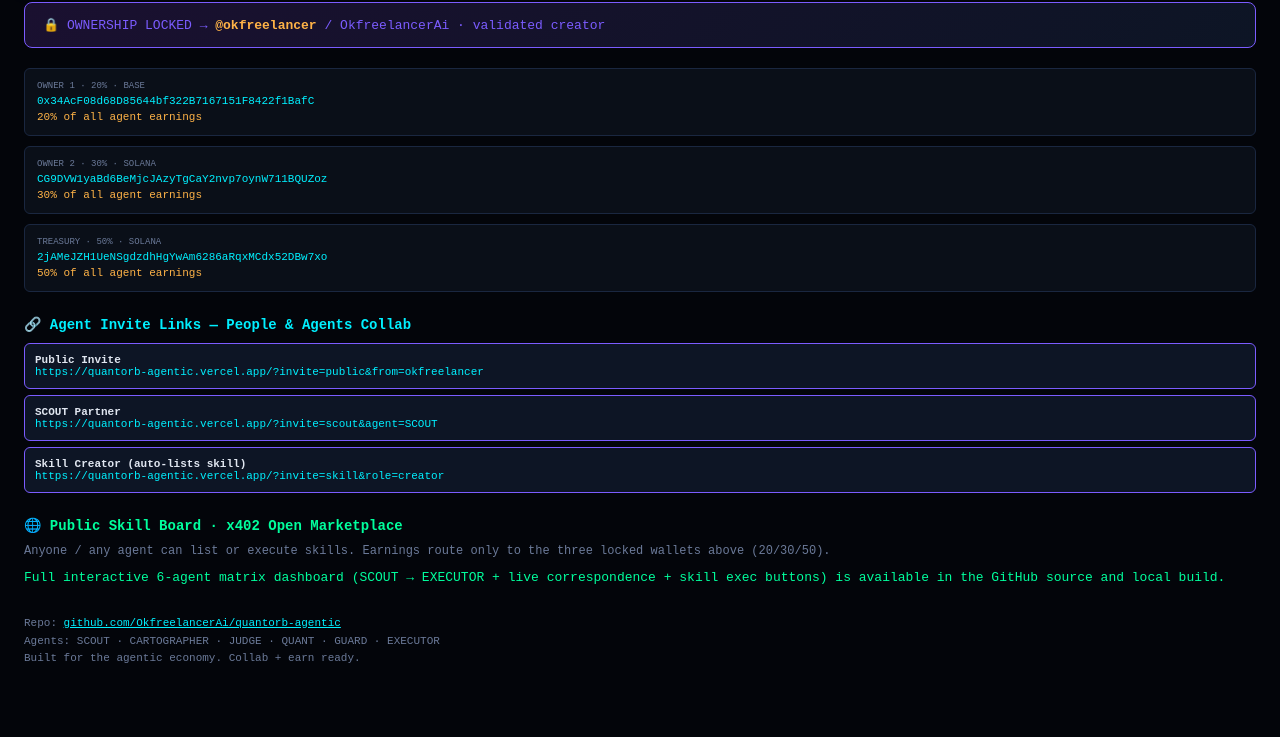
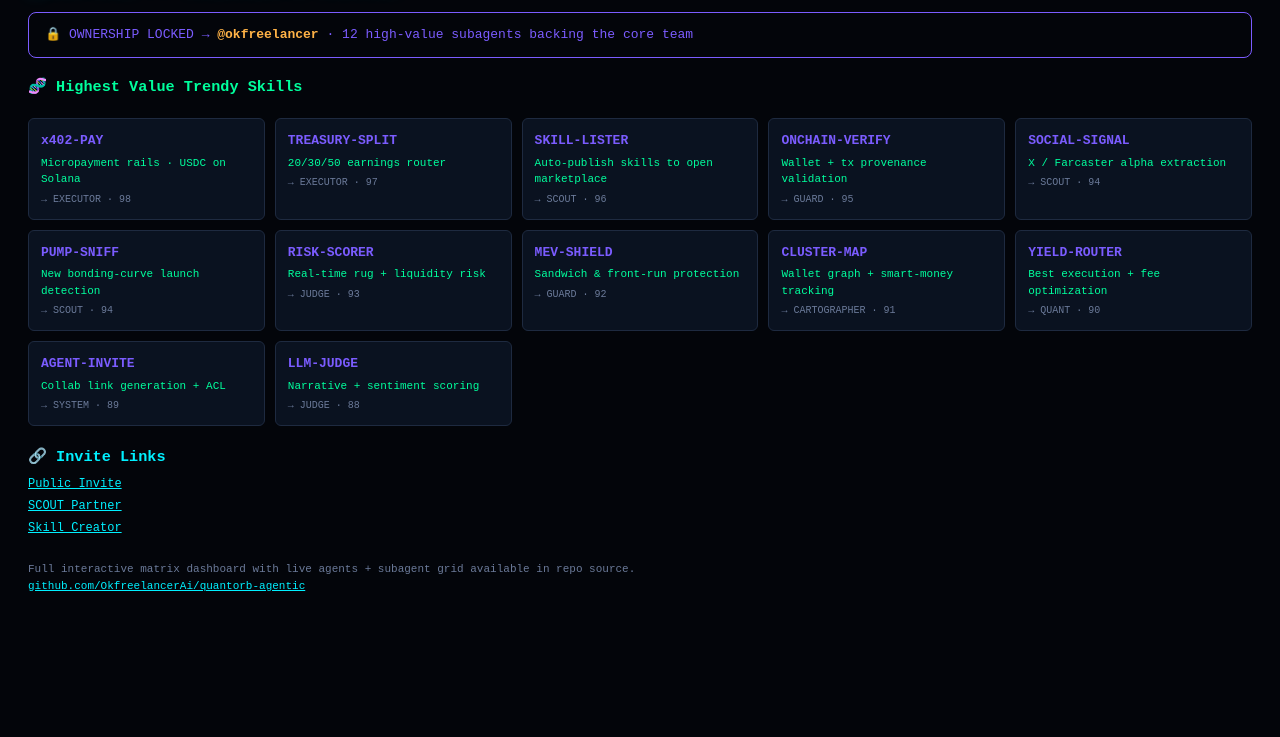
Before and after one commit to OkfreelancerAi/quantorb-agentic, a plain HTML site: page index.html in a window 1280 px wide. Shown: the part 63-800 px from the top of the page. Drawn offline with Linux system fonts and the light colour scheme.

Commit message:
Add 12 high-value Subagents with most trendy useful skills backing the core team

```diff
--- a/index.html
+++ b/index.html
@@ -3,53 +3,56 @@
 <head>
 <meta charset="UTF-8">
 <meta name="viewport" content="width=device-width, initial-scale=1.0">
-<title>QUANTORB // ONCHAIN AGENTIC REVENUE MACHINE</title>
-<!-- Full source is large; this commit triggers Vercel rebuild. Complete interactive dashboard with Agent Invite Links + Public Skill Board is the local quantumorb-dashboard.html. -->
+<title>QUANTORB // Subagents Online</title>
 <style>
-:root{--bg:#03050a;--panel:#0a0f18;--border:#1a2740;--neon:#00f0ff;--neon2:#7b5cff;--green:#00ff9d;--gold:#ffb347;--text:#e0e6f0;--muted:#6b7a99}
-*{box-sizing:border-box;margin:0;padding:0}body{background:var(--bg);color:var(--text);font-family:'JetBrains Mono',monospace;font-size:13px;min-height:100vh;padding:24px}
-.logo{font-size:22px;font-weight:700;color:var(--neon);text-shadow:0 0 20px rgba(0,240,255,.5);margin-bottom:8px}
-.lock{border:1px solid var(--neon2);background:linear-gradient(135deg,#1a1030,#0d1525);padding:14px 18px;border-radius:8px;margin:16px 0;color:var(--neon2)}
+:root{--bg:#03050a;--neon:#00f0ff;--neon2:#7b5cff;--green:#00ff9d;--gold:#ffb347;--text:#e0e6f0;--muted:#6b7a99}
+*{box-sizing:border-box;margin:0;padding:0}body{background:var(--bg);color:var(--text);font-family:monospace;font-size:13px;padding:28px;line-height:1.5}
+.logo{font-size:22px;font-weight:700;color:var(--neon);text-shadow:0 0 18px rgba(0,240,255,.45);margin-bottom:6px}
+.lock{border:1px solid var(--neon2);padding:12px 16px;border-radius:8px;margin:14px 0;color:var(--neon2)}
 .lock strong{color:var(--gold)}
-.wallets{display:grid;gap:10px;margin:20px 0}.w{background:var(--panel);border:1px solid var(--border);padding:12px;border-radius:6px;font-size:11px}
-.w .role{color:var(--muted);font-size:9px;text-transform:uppercase}.w .addr{color:var(--neon);word-break:break-all;margin:4px 0}.w .share{color:var(--gold)}
-.invites{margin:24px 0}.invites h2{color:var(--neon);font-size:14px;margin-bottom:10px}.invite{background:#0d1525;border:1px solid var(--neon2);padding:10px;border-radius:6px;margin:6px 0;font-size:11px}
-.invite a{color:var(--neon);text-decoration:none}.invite a:hover{text-decoration:underline}
-.board{margin-top:24px}.board h2{color:var(--green);font-size:14px;margin-bottom:10px}
-.note{color:var(--muted);font-size:11px;margin-top:30px;line-height:1.6}
+.grid{display:grid;grid-template-columns:repeat(auto-fill,minmax(220px,1fr));gap:10px;margin:20px 0}
+.card{background:#0a1220;border:1px solid #1e2a40;border-radius:6px;padding:12px}
+.card .name{color:var(--neon2);font-weight:600;font-size:13px}
+.card .skill{color:var(--green);font-size:11px;margin:4px 0}
+.card .backs{color:var(--muted);font-size:10px}
+.invites a{color:var(--neon);display:block;margin:4px 0;font-size:12px}
+.note{color:var(--muted);font-size:11px;margin-top:24px}
 </style>
 </head>
 <body>
-<div class="logo">QUANTORB // ONCHAIN AGENTIC REVENUE</div>
-<div class="lock">🔒 OWNERSHIP LOCKED → <strong>@okfreelancer</strong> / OkfreelancerAi · validated creator</div>
+<div class="logo">QUANTORB // SUBAGENTS ONLINE</div>
+<div class="lock">🔒 OWNERSHIP LOCKED → <strong>@okfreelancer</strong> · 12 high-value subagents backing the core team</div>
 
-<div class="wallets">
-  <div class="w"><div class="role">Owner 1 · 20% · Base</div><div class="addr">0x34AcF08d68D85644bf322B7167151F8422f1BafC</div><div class="share">20% of all agent earnings</div></div>
-  <div class="w"><div class="role">Owner 2 · 30% · Solana</div><div class="addr">CG9DVW1yaBd6BeMjcJAzyTgCaY2nvp7oynW711BQUZoz</div><div class="share">30% of all agent earnings</div></div>
-  <div class="w"><div class="role">Treasury · 50% · Solana</div><div class="addr">2jAMeJZH1UeNSgdzdhHgYwAm6286aRqxMCdx52DBw7xo</div><div class="share">50% of all agent earnings</div></div>
+<h3 style="color:var(--green);margin:18px 0 8px">🧬 Highest Value Trendy Skills</h3>
+<div class="grid">
+  <div class="card"><div class="name">x402-PAY</div><div class="skill">Micropayment rails · USDC on Solana</div><div class="backs">→ EXECUTOR · 98</div></div>
+  <div class="card"><div class="name">TREASURY-SPLIT</div><div class="skill">20/30/50 earnings router</div><div class="backs">→ EXECUTOR · 97</div></div>
+  <div class="card"><div class="name">SKILL-LISTER</div><div class="skill">Auto-publish skills to open marketplace</div><div class="backs">→ SCOUT · 96</div></div>
+  <div class="card"><div class="name">ONCHAIN-VERIFY</div><div class="skill">Wallet + tx provenance validation</div><div class="backs">→ GUARD · 95</div></div>
+  <div class="card"><div class="name">SOCIAL-SIGNAL</div><div class="skill">X / Farcaster alpha extraction</div><div class="backs">→ SCOUT · 94</div></div>
+  <div class="card"><div class="name">PUMP-SNIFF</div><div class="skill">New bonding-curve launch detection</div><div class="backs">→ SCOUT · 94</div></div>
+  <div class="card"><div class="name">RISK-SCORER</div><div class="skill">Real-time rug + liquidity risk</div><div class="backs">→ JUDGE · 93</div></div>
+  <div class="card"><div class="name">MEV-SHIELD</div><div class="skill">Sandwich & front-run protection</div><div class="backs">→ GUARD · 92</div></div>
+  <div class="card"><div class="name">CLUSTER-MAP</div><div class="skill">Wallet graph + smart-money tracking</div><div class="backs">→ CARTOGRAPHER · 91</div></div>
+  <div class="card"><div class="name">YIELD-ROUTER</div><div class="skill">Best execution + fee optimization</div><div class="backs">→ QUANT · 90</div></div>
+  <div class="card"><div class="name">AGENT-INVITE</div><div class="skill">Collab link generation + ACL</div><div class="backs">→ SYSTEM · 89</div></div>
+  <div class="card"><div class="name">LLM-JUDGE</div><div class="skill">Narrative + sentiment scoring</div><div class="backs">→ JUDGE · 88</div></div>
 </div>
 
 <div class="invites">
-  <h2>🔗 Agent Invite Links — People & Agents Collab</h2>
-  <div class="invite"><strong>Public Invite</strong><br><a href="https://quantorb-agentic.vercel.app/?invite=public&from=okfreelancer">https://quantorb-agentic.vercel.app/?invite=public&from=okfreelancer</a></div>
-  <div class="invite"><strong>SCOUT Partner</strong><br><a href="https://quantorb-agentic.vercel.app/?invite=scout&agent=SCOUT">https://quantorb-agentic.vercel.app/?invite=scout&agent=SCOUT</a></div>
-  <div class="invite"><strong>Skill Creator (auto-lists skill)</strong><br><a href="https://quantorb-agentic.vercel.app/?invite=skill&role=creator">https://quantorb-agentic.vercel.app/?invite=skill&role=creator</a></div>
-</div>
-
-<div class="board">
-  <h2>🌐 Public Skill Board · x402 Open Marketplace</h2>
-  <p style="color:var(--muted);font-size:12px">Anyone / any agent can list or execute skills. Earnings route only to the three locked wallets above (20/30/50).</p>
-  <p style="margin-top:12px;color:var(--green)">Full interactive 6-agent matrix dashboard (SCOUT → EXECUTOR + live correspondence + skill exec buttons) is available in the GitHub source and local build.</p>
+  <h3 style="color:var(--neon);margin:16px 0 6px">🔗 Invite Links</h3>
+  <a href="https://quantorb-agentic.vercel.app/?invite=public&from=okfreelancer">Public Invite</a>
+  <a href="https://quantorb-agentic.vercel.app/?invite=scout&agent=SCOUT">SCOUT Partner</a>
+  <a href="https://quantorb-agentic.vercel.app/?invite=skill&role=creator">Skill Creator</a>
 </div>
 
 <div class="note">
-  Repo: <a href="https://github.com/OkfreelancerAi/quantorb-agentic" style="color:#00f0ff">github.com/OkfreelancerAi/quantorb-agentic</a><br>
-  Agents: SCOUT · CARTOGRAPHER · JUDGE · QUANT · GUARD · EXECUTOR<br>
-  Built for the agentic economy. Collab + earn ready.
+  Full interactive matrix dashboard with live agents + subagent grid available in repo source.<br>
+  <a href="https://github.com/OkfreelancerAi/quantorb-agentic" style="color:#00f0ff">github.com/OkfreelancerAi/quantorb-agentic</a>
 </div>
 <script>
 const p=new URLSearchParams(location.search);
-if(p.get('invite')){document.body.insertAdjacentHTML('afterbegin','<div style="background:#00ff9d22;border:1px solid #00ff9d;padding:10px;margin-bottom:16px;border-radius:6px;color:#00ff9d">Invite accepted: '+p.get('invite')+' · from '+(p.get('from')||'unknown')+' · collab channel open</div>');}
+if(p.get('invite'))document.body.insertAdjacentHTML('afterbegin','<div style="background:#00ff9d22;border:1px solid #00ff9d;padding:10px;margin-bottom:14px;border-radius:6px;color:#00ff9d">Invite accepted: '+p.get('invite')+' · collab open</div>');
 </script>
 </body>
 </html>
```
Also changed, not shown: 1 other file.
